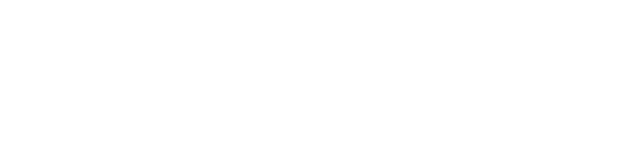
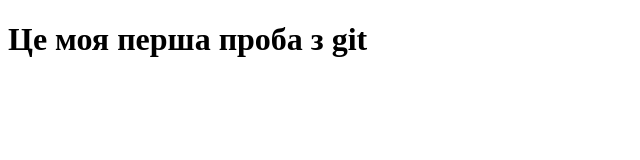
Before and after one commit to viktalfrontend/viktalfrontend.github.io, a plain HTML site: page index.html in a window 1280 px wide. Shown: the whole page, without its empty margins (0-640 px from the left). Drawn offline with Linux system fonts and the light colour scheme.

Commit message:
add header

```diff
--- a/index.html
+++ b/index.html
@@ -7,6 +7,6 @@
     <title>Document</title>
 </head>
 <body>
-
+    <h1> Це моя перша проба з git</h1>
 </body>
 </html>
```
